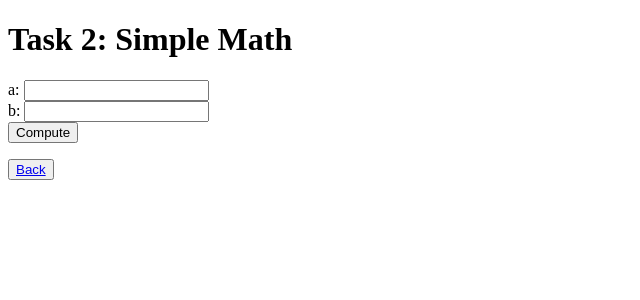
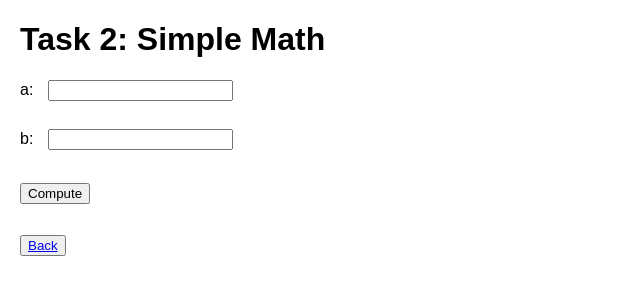
Before and after one commit to Jesrino/233202505-Parino, a PHP site: page /math.php in a window 1280 px wide. Shown: the top 300 px of the page, without its empty margins (0-640 px from the left). Run offline with PHP 8.4, Linux system fonts and the light colour scheme.

Commit message:
Added Design

```diff
--- a/intro.php
+++ b/intro.php
@@ -2,6 +2,12 @@
 <html lang="en">
 <head><meta charset="utf-8"><title>Task 1</title></head>
 <body>
+   <style>
+    body { font-family: Arial, sans-serif; margin: 20px; }
+    label { display: block; margin-top: 10px; }
+    input { margin-left: 10px; }
+    button { margin-top: 15px; }
+  </style>
   <h1>1. Introduce Yourself</h1>
   <?php function h($s){return htmlspecialchars($s,ENT_QUOTES,'utf-8');} ?>
   <?php
--- a/math.php
+++ b/math.php
@@ -6,6 +6,12 @@
     <title>Simple Math</title>
 </head>
 <body>
+     <style>
+    body { font-family: Arial, sans-serif; margin: 20px; }
+    label { display: block; margin-top: 10px; }
+    input { margin-left: 10px; }
+    button { margin-top: 15px; }
+  </style>
     <h1>Task 2: Simple Math</h1>
 
 <?php
```
